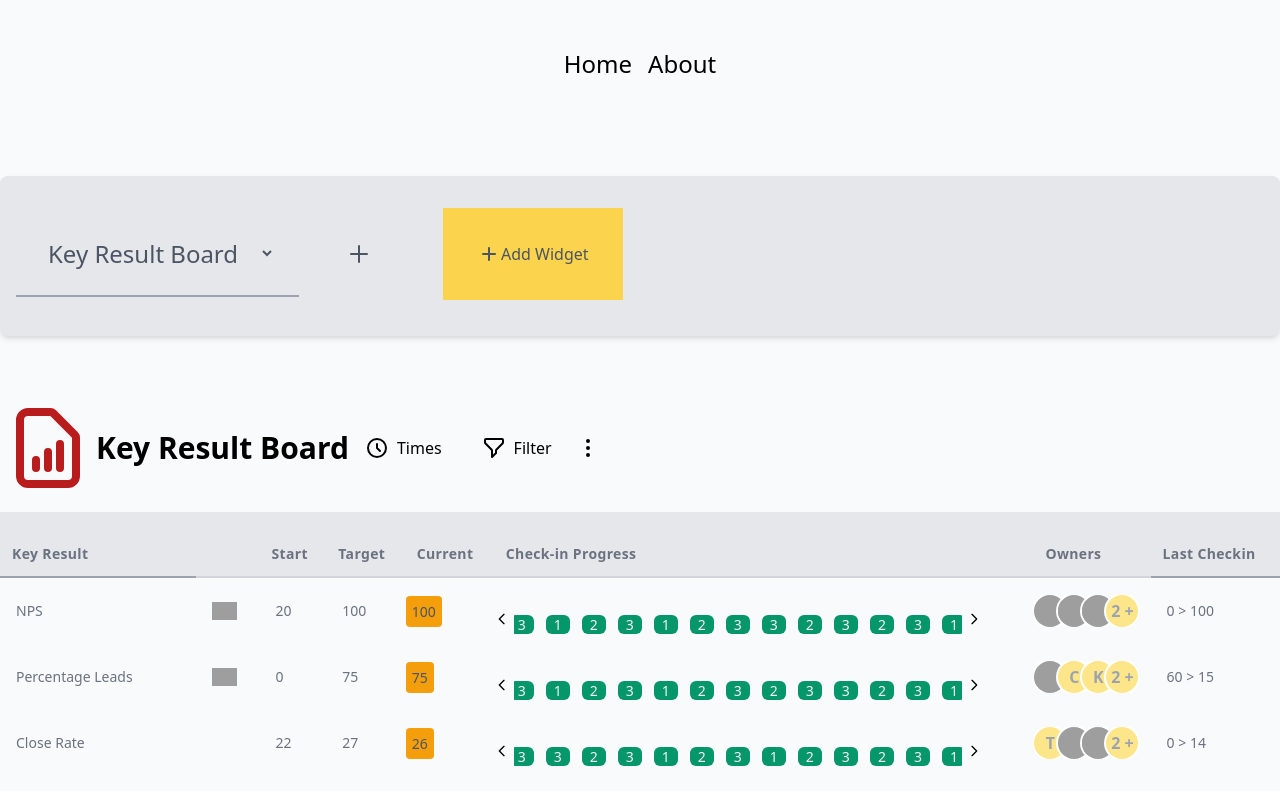
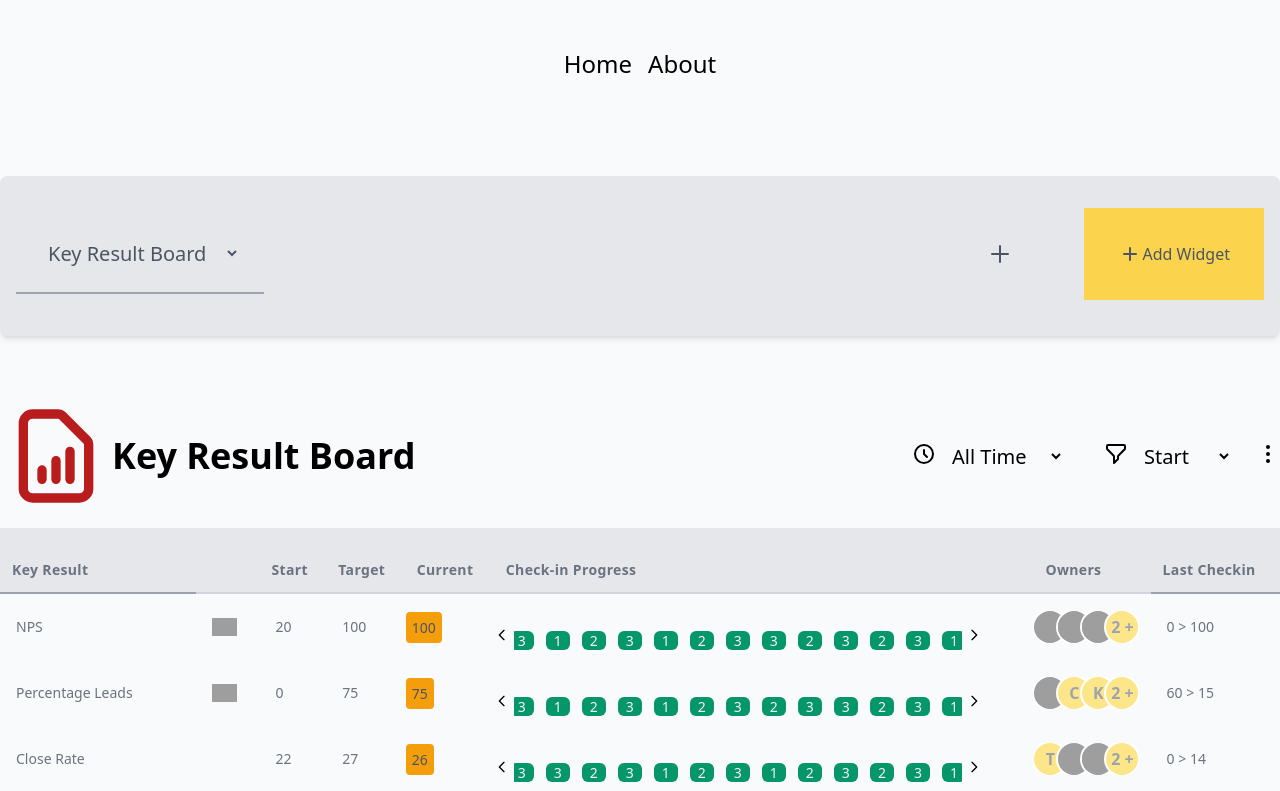
Before and after one commit to Ted2xmen/conectohub, a Vue app: page / in a window 1280 px wide. Shown: the top 791 px of the page. Built offline with nearby package versions, Linux system fonts and the light colour scheme; grey boxes are pictures that could not be loaded.

Commit message:
updated header

```diff
--- a/src/components/BoardMenu.vue
+++ b/src/components/BoardMenu.vue
@@ -1,5 +1,7 @@
 <template>
-  <div class="flex place-items-center py-4 mb-1 px-4 text-gray-600">
+  <div
+    class="flex place-items-center justify-between py-4 mb-1 px-4 text-gray-600"
+  >
     <div class="">
       <div
         class="
@@ -14,8 +16,9 @@
         <select
           aria-label="select"
           class="
+          cursor-pointer
             focus:text-green-600
-            text-2xl
+            text-xl
             focus:outline-none
             bg-transparent
             ml-1
--- a/src/components/TableMenu.vue
+++ b/src/components/TableMenu.vue
@@ -1,33 +1,27 @@
 <template>
-<div class="flex place-items-center py-4">
-
-
-
-
+  <div class="flex place-items-center justify-between py-4">
     <div class="">
       <div class="flex place-items-center">
         <svg
           xmlns="http://www.w3.org/2000/svg"
-      class="h-24 w-24  text-red-700"
+          class="h-28 w-28 text-red-700"
           fill="none"
           viewBox="0 0 24 24"
           stroke="currentColor"
           stroke-width="2"
-    > <path
+        >
+          <path
             stroke-linecap="round"
             stroke-linejoin="round"
             d="M9 17v-2m3 2v-4m3 4v-6m2 10H7a2 2 0 01-2-2V5a2 2 0 012-2h5.586a1 1 0 01.707.293l5.414 5.414a1 1 0 01.293.707V19a2 2 0 01-2 2z"
           />
         </svg>
-    <h1 class="text-3xl font-semibold">Key Result Board</h1>
+        <h1 class="text-4xl font-semibold">Key Result Board</h1>
       </div>
     </div>
 
-
-
-
     <div class="flex space-x-6">
-    <div class="flex mx-2">
+      <div class="flex mx-2 cursor-pointer">
         <svg
           xmlns="http://www.w3.org/2000/svg"
           class="h-6 w-6 mx-2"
@@ -42,10 +36,25 @@
             d="M12 8v4l3 3m6-3a9 9 0 11-18 0 9 9 0 0118 0z"
           />
         </svg>
-    <h4>Times</h4>
+
+        <select
+          aria-label="select"
+          type="date"
+          class="
+            focus:text-green-600
+            text-xl
+            focus:outline-none
+            bg-transparent
+            ml-1
+          "
+        >
+          <option class="text-md text-gray-800">All Time</option>
+          <option class="text-md text-gray-800">This Week</option>
+          <option class="text-md text-gray-800">Last Week</option>
+        </select>
       </div>
 
-    <div class="flex mx-2">
+      <div class="flex mx-2 cursor-pointer">
         <svg
           xmlns="http://www.w3.org/2000/svg"
           class="h-6 w-6 mx-2"
@@ -60,24 +69,39 @@
             d="M3 4a1 1 0 011-1h16a1 1 0 011 1v2.586a1 1 0 01-.293.707l-6.414 6.414a1 1 0 00-.293.707V17l-4 4v-6.586a1 1 0 00-.293-.707L3.293 7.293A1 1 0 013 6.586V4z"
           />
         </svg>
-<h4>Filter</h4>
+        <select
+          aria-label="select"
+          type="date"
+          class="
+            focus:text-green-600
+            text-xl
+            focus:outline-none
+            bg-transparent
+            ml-1
+          "
+        >
+          <option class="text-md text-gray-800">Start</option>
+          <option class="text-md text-gray-800">Target</option>
+          <option class="text-md text-gray-800">Current</option>
+        </select>
       </div>
 
-    <div class="flex ">
-        <svg xmlns="http://www.w3.org/2000/svg" class="h-6 w-6" fill="none" viewBox="0 0 24 24" stroke="currentColor" stroke-width="2">
-  <path stroke-linecap="round" stroke-linejoin="round" d="M12 5v.01M12 12v.01M12 19v.01M12 6a1 1 0 110-2 1 1 0 010 2zm0 7a1 1 0 110-2 1 1 0 010 2zm0 7a1 1 0 110-2 1 1 0 010 2z" />
+      <div class="flex cursor-pointer">
+        <svg
+          xmlns="http://www.w3.org/2000/svg"
+          class="h-6 w-6"
+          fill="none"
+          viewBox="0 0 24 24"
+          stroke="currentColor"
+          stroke-width="2"
+        >
+          <path
+            stroke-linecap="round"
+            stroke-linejoin="round"
+            d="M12 5v.01M12 12v.01M12 19v.01M12 6a1 1 0 110-2 1 1 0 010 2zm0 7a1 1 0 110-2 1 1 0 010 2zm0 7a1 1 0 110-2 1 1 0 010 2z"
+          />
         </svg>
       </div>
-
     </div>
-
-
-
-
-
-
-
-
-
   </div>
 </template>
```
Lines whose indentation alone changed are shown as unchanged.
